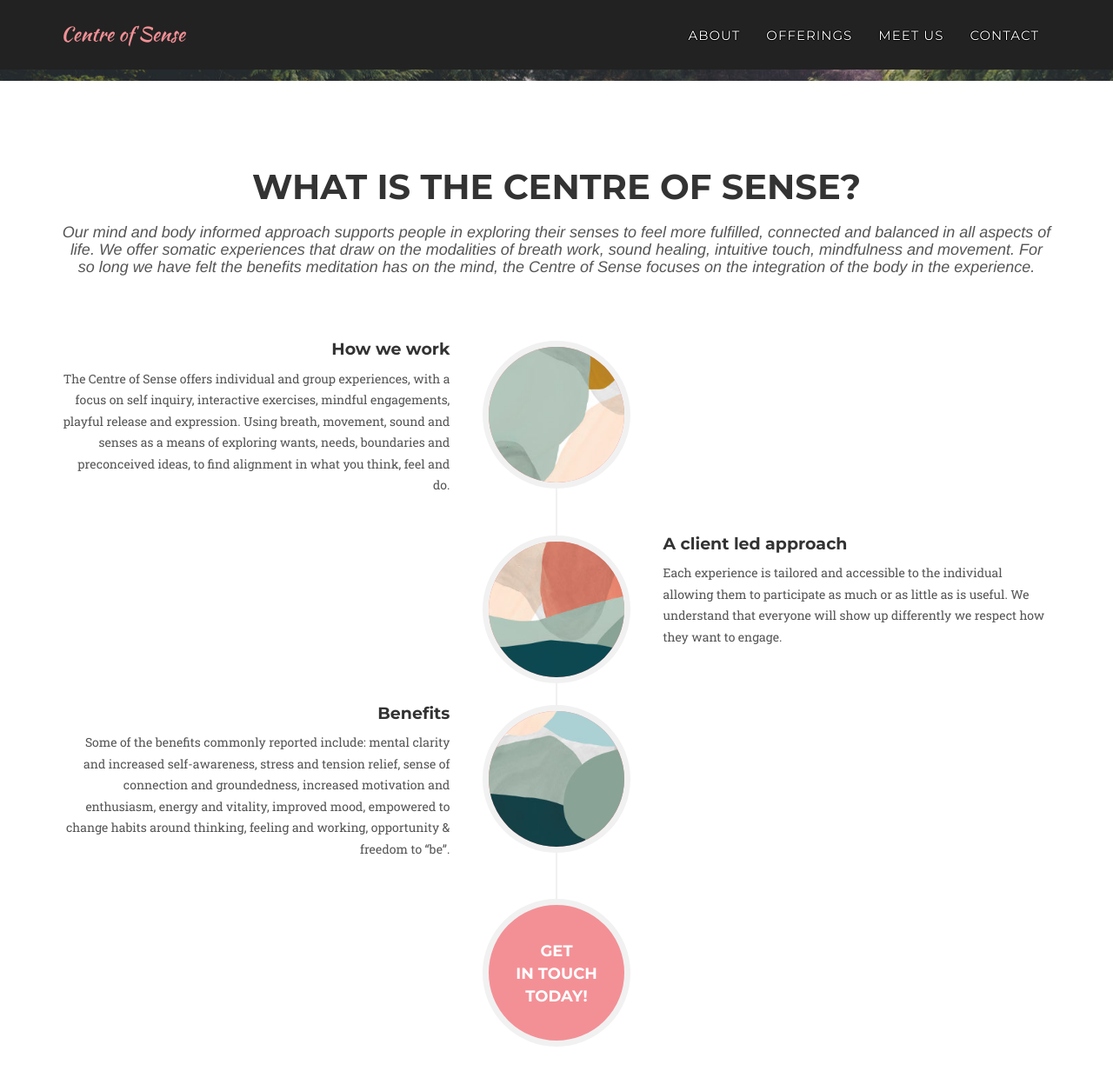
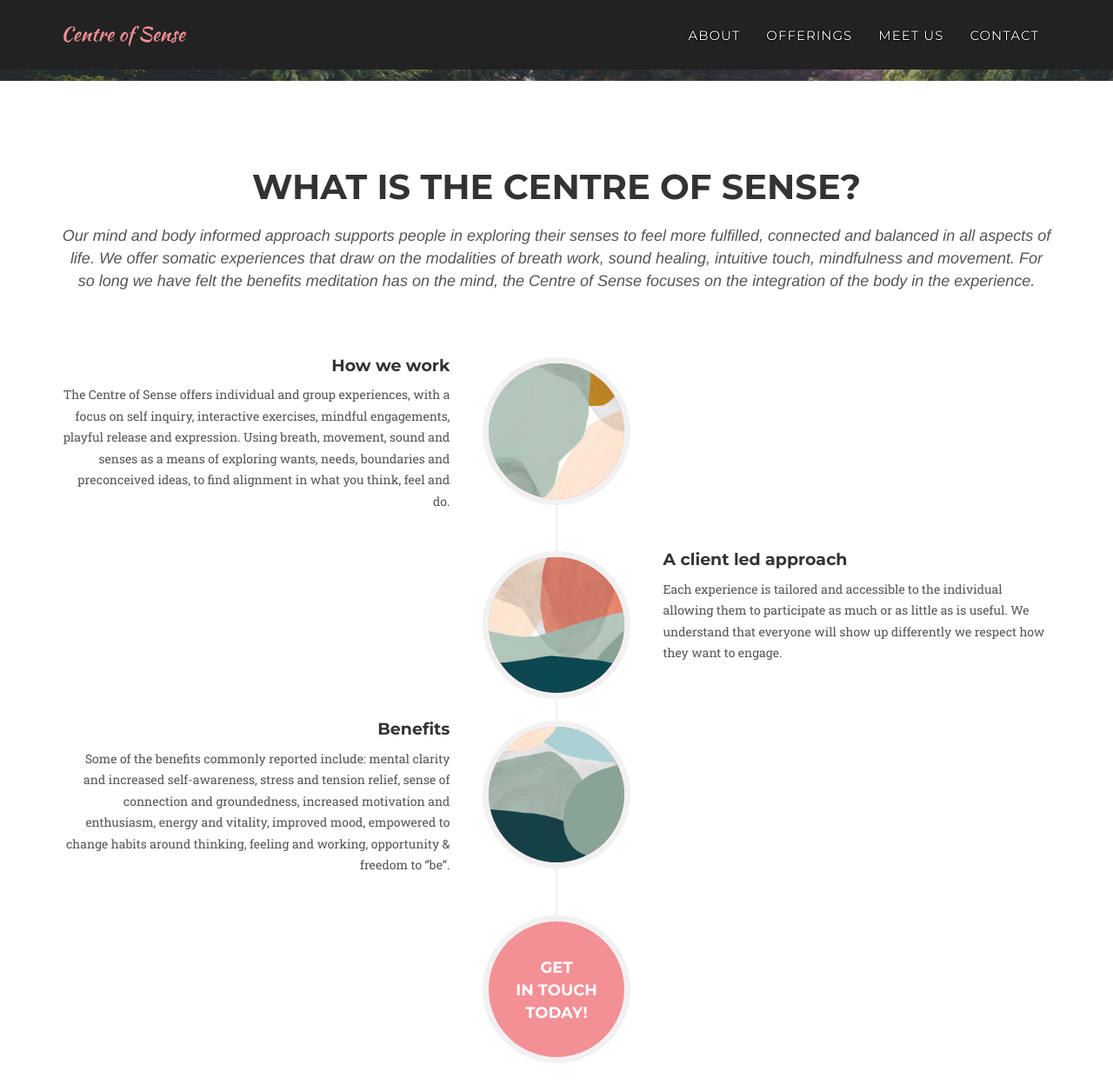
Before and after one commit to cele-carrillo/centre-of-sense, a Jekyll site: the page built from index.html, in a window 1280 px wide and 1400 px high, scrolled down 694 px. Shown: the top 1255 px of the window at 87% size. Built offline with Jekyll 4.4.1, drawn with Linux system fonts in a browser that asks for light colours; some web fonts are replaced.

Commit message:
fix text spacing

```diff
--- a/_includes/css/agency.css
+++ b/_includes/css/agency.css
@@ -370,6 +370,7 @@ section h3.section-subheading {
     text-transform: none;
     font-family: {{ site.data.template.font.secondary }};
     font-size: 18px;
+    line-height: 26px;
     font-style: italic;
     font-weight: 400;
 }
@@ -767,11 +768,12 @@ section#contact .text-danger {
 }
 
 footer {
-    padding: 25px 0;
+    /*padding: 25px 0;*/
     text-align: center;
 }
 
 footer img.logo {
+    padding: 25px;
     max-width: 50%;
     height: auto;
 
--- a/_includes/footer.html
+++ b/_includes/footer.html
@@ -2,13 +2,11 @@
         <div class="container">
             <div class="row">
                 <div class="col-md-4">
-                    <!-- copyright here -->
                 </div>
                 <div class="col-md-4">
                     <img src="/img/logo.png" alt="{{ site.title }}" class="logo">
                 </div>
                 <div class="col-md-4">
-                    <!-- Quick links here -->
                 </div>
             </div>
         </div>
```
